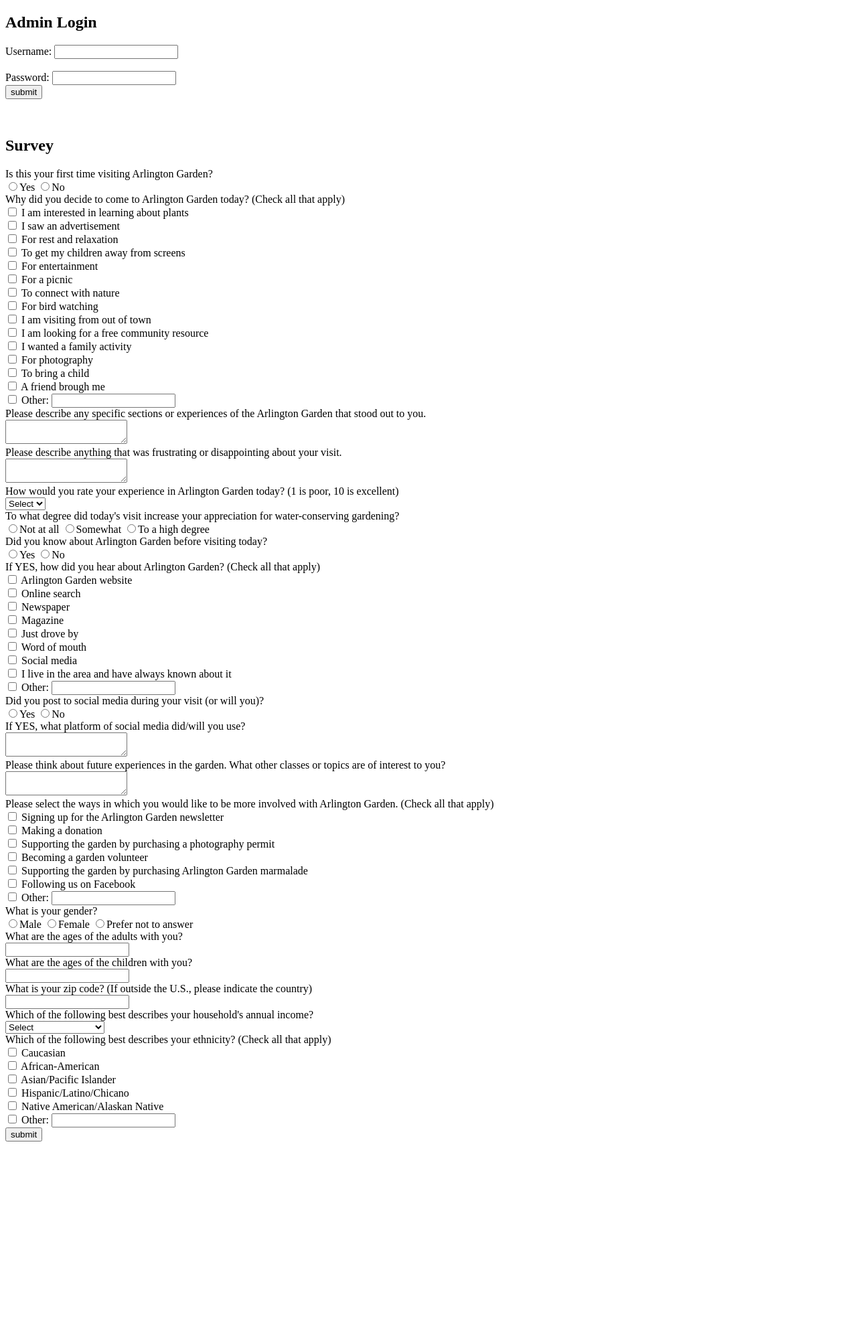
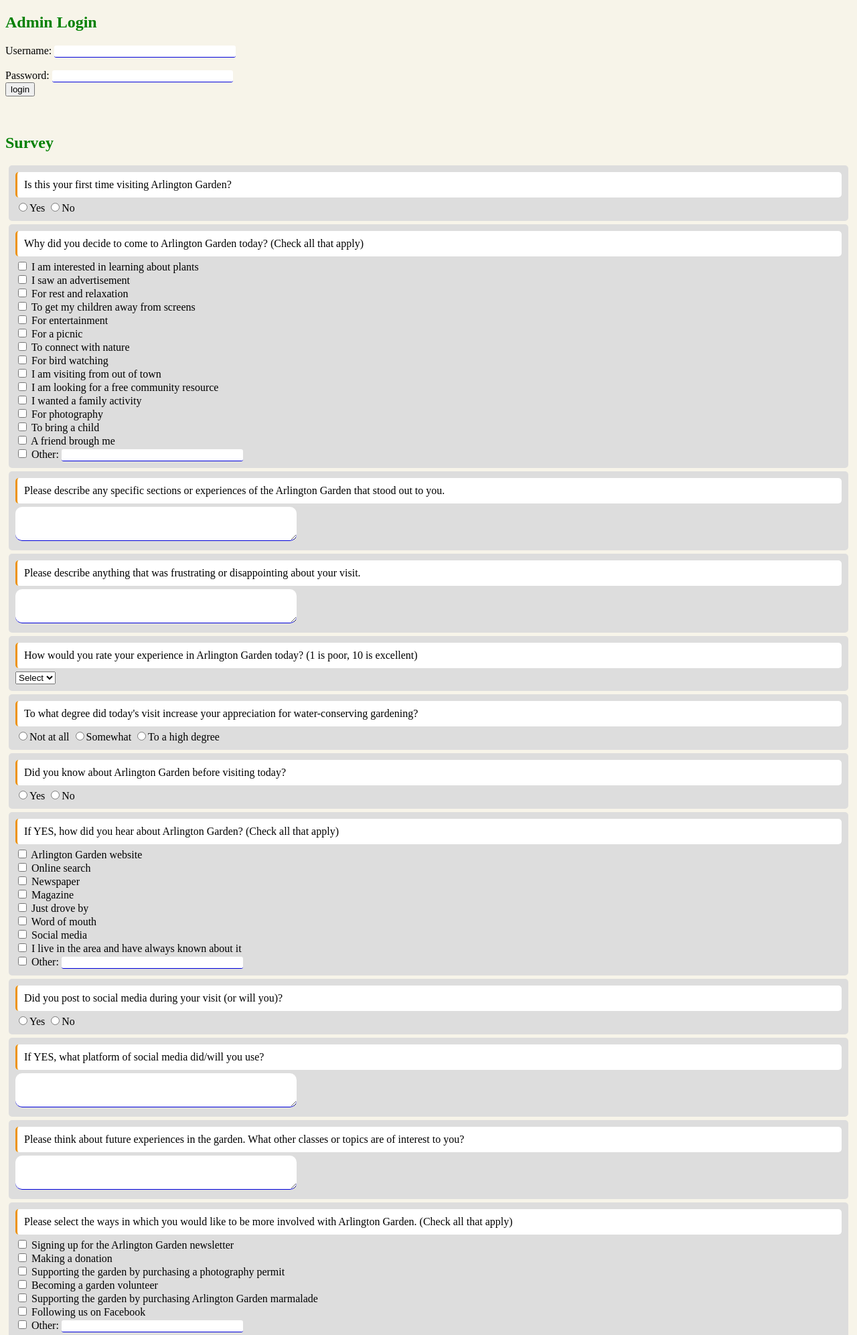
Before and after one commit to AndrewHess/arlington-garden, a Flask app: page / in a window 1280 px wide. Shown: the top 1994 px of the page at 67% size. Before the commit the page ends 1705 px from the top, so only its background shows below. Run offline with Flask 2, Linux system fonts and the light colour scheme.

Commit message:
Add CSS to survey form

```diff
--- /dev/null
+++ b/static/survey.css
@@ -0,0 +1,58 @@
+body {
+    background-color: #f7f4e9;
+}
+
+h2 {
+    color: green;
+}
+
+.qa-group {
+    /*background-color: #F0F0F0;*/
+    background-color: #DDDDDD;
+    border-radius: 5px;
+    padding: 10px;
+    margin: 5px;
+}
+
+.question {
+    background-color: #FFFFFF;
+    border-radius: 5px;
+    padding: 10px;
+    margin-bottom: 5px;
+    border-left-style: solid;
+    border-left-color: #ed930e;
+}
+
+.textarea {
+    border-style: none;
+    border-bottom-style: solid;
+    border-bottom-width: 1px;
+    border-bottom-color: #0000D9;
+    border-radius: 10px;
+    padding: 10px;
+    width: 30em;
+}
+
+.textfield {
+    border-radius: 3px;
+    border-style: none;
+    border-bottom-style: solid;
+    border-bottom-width: 1px;
+    border-bottom-color: #0000D9;
+    width: 20em;
+}
+
+.button {
+    padding: 10px;
+    border-style: none;
+    border-radius: 30px;
+    background-color: green;
+    font-family: "Arial";
+    width: 10em;
+    margin-top: 0.5em;
+    font-size: 1.2em;
+}
+
+.button-holder {
+    text-align: center;
+}
--- a/templates/survey.html
+++ b/templates/survey.html
@@ -3,7 +3,11 @@
 <html>
 <head>
 	<title>Visitor Survey</title>
+
+	<link rel="stylesheet" type="text/css" href="static/survey.css">
 </head>
+
+
 
 <body>
         <h2>Admin Login</h2>
@@ -12,19 +16,28 @@
 	<h4> {{message}} </h4>
 	{% endfor %}
 
+	<div class="form-style-5">
 		<form method="post" action="/authenticate">
-	  Username: <input type="text" name="username" required><br><br>
-	  Password: <input type="password" name="password" required><br>
-	  <input type="submit" value="submit">
+		  Username: <input type="text" name="username" required class='textfield'><br><br>
+		  Password: <input type="password" name="password" required class='textfield'><br>
+		  <input type="submit" value="login">
 		</form> <br> <br>
+	</div>
 
 	<h2>Survey</h2>
 	<form method="post" action="/data">
+	<div class='qa-group'>
+		<div class='question'>
 		Is this your first time visiting Arlington Garden?<br>
+		</div>
 	<input type="radio" name="first_time" value="yes">Yes
 	<input type="radio" name="first_time" value="no" >No<br>
+	</div>
 
-	Why did you decide to come to Arlington Garden today? (Check all that apply)<br>
+	<div class='qa-group'>
+	<div class='question'>
+		Why did you decide to come to Arlington Garden today? (Check all that apply)
+	</div>
 	<input type="checkbox" name="attend_reason" value=1>
 		I am interested in learning about plants<br>
 	<input type="checkbox" name="attend_reason" value=2>
@@ -54,15 +67,27 @@
 	<input type="checkbox" name="attend_reason" value=14>
 		A friend brough me<br>
 	<input type="checkbox" name="attend_reason" value=15>
-		Other: <input type="text" name="attend_reason_other"><br>
+		Other: <input type="text" name="attend_reason_other" class='textfield'><br>
+	</div>
 
+	<div class='qa-group'>
+		<div class='question'>
 		Please describe any specific sections or experiences of the Arlington Garden that stood out to you.<br>
-	<textarea name="stood_out"></textarea><br>
+		</div>
+	<textarea name="stood_out" class='textarea'></textarea><br>
+	</div>
 
+	<div class='qa-group'>
+		<div class='question'>
 		Please describe anything that was frustrating or disappointing about your visit.<br>
-	<textarea name="disappointing"></textarea><br>
+		</div>
+	<textarea name="disappointing" class='textarea'></textarea><br>
+	</div>
 
+	<div class='qa-group'>
+		<div class='question'>
 		How would you rate your experience in Arlington Garden today? (1 is poor, 10 is excellent)<br>
+		</div>
 	<select name="rating">
 		<option value="select">Select</option>
 		<option value=1>1</option>
@@ -76,17 +101,29 @@
 		<option value=9>9</option>
 		<option value=10>10</option>
 	</select><br>
+	</div>
 
+	<div class='qa-group'>
+		<div class='question'>
 		To what degree did today's visit increase your appreciation for water-conserving gardening?<br>
+		</div>
 	<input type="radio" name="water_conserving" value="none">Not at all
 	<input type="radio" name="water_conserving" value="some">Somewhat
 	<input type="radio" name="water_conserving" value="high">To a high degree<br>
+	</div>
 
+	<div class='qa-group'>
+		<div class='question'>
 		Did you know about Arlington Garden before visiting today?<br>
+		</div>
 	<input type="radio" name="knew_about" value="yes">Yes
 	<input type="radio" name="knew_about" value="no">No<br>
+	</div>
 
+	<div class='qa-group'>
+		<div class='question'>
 		If YES, how did you hear about Arlington Garden? (Check all that apply)<br>
+		</div>
 	<input type="checkbox" name=how_heard_about value="website">
 		Arlington Garden website<br>
 	<input type="checkbox" name=how_heard_about value="online">
@@ -104,19 +141,35 @@
 	<input type="checkbox" name=how_heard_about value="always">
 		I live in the area and have always known about it<br>
 	<input type="checkbox" name=how_heard_about value="other">
-		Other: <input type="text" name=how_heard_about_other><br>
+		Other: <input type="text" name=how_heard_about_other class='textfield'><br>
+	</div>
 
+	<div class='qa-group'>
+		<div class='question'>
 		Did you post to social media during your visit (or will you)?<br>
+		</div>
 	<input type="radio" name="post_social" value="yes">Yes
 	<input type="radio" name="post_social" value="no">No<br>
+	</div>
 
+	<div class='qa-group'>
+		<div class='question'>
 		If YES, what platform of social media did/will you use?<br>
-	<textarea name=social_platform></textarea><br>
+		</div>
+	<textarea name=social_platform class='textarea'></textarea><br>
+	</div>
 
+	<div class='qa-group'>
+		<div class='question'>
 		Please think about future experiences in the garden. What other classes or topics are of interest to you?<br>
-	<textarea name=topic_interests></textarea><br>
+		</div>
+	<textarea name=topic_interests class='textarea'></textarea><br>
+	</div>
 
+	<div class='qa-group'>
+		<div class='question'>
 		Please select the ways in which you would like to be more involved with Arlington Garden. (Check all that apply)<br>
+		</div>
 	<input type="checkbox" name="get_involved" value="newsletter">
 		Signing up for the Arlington Garden newsletter<br>
 	<input type="checkbox" name=get_involved value="donation">
@@ -130,23 +183,43 @@
 	<input type="checkbox" name="get_involved" value="facebook">
 		Following us on Facebook<br>
 	<input type="checkbox" name="get_involved" value="other">
-		Other: <input type="text" name="get_involved" _other><br>
+		Other: <input type="text" name="get_involved" class='textfield'><br>
+	</div>
 
+	<div class='qa-group'>
+		<div class='question'>
 		What is your gender?<br>
+		</div>
 	<input type="radio" name="gender" value="male">Male
 	<input type="radio" name="gender" value="female">Female
 	<input type="radio" name="gender" value="refuse">Prefer not to answer<br>
+	</div>
 
+	<div class='qa-group'>
+		<div class='question'>
 		What are the ages of the adults with you?<br>
-	<input type="text" name="adult_ages"><br>
+		</div>
+	<input type="text" name="adult_ages" class='textfield'><br>
+	</div>
 
+	<div class='qa-group'>
+		<div class='question'>
 		What are the ages of the children with you?<br>
-	<input type="text" name="child_ages"><br>
+		</div>
+	<input type="text" name="child_ages" class='textfield'><br>
+	</div>
 
+	<div class='qa-group'>
+		<div class='question'>
 		What is your zip code? (If outside the U.S., please indicate the country)<br>
-	<input type="text" name="zip"><br>
+		</div>
+	<input type="text" name="zip" class='textfield'><br>
+	</div>
 
+	<div class='qa-group'>
+		<div class='question'>
 		Which of the following best describes your household's annual income?<br>
+		</div>
 		<select name="income">
 		<option value="select">Select</option>
 		<option value=10>Less than $20,000</option>
@@ -157,8 +230,12 @@
 		<option value=110>$100,000 or more</option>
 		<option value="refuse">Prefer not to respond</option>
 	</select><br>
+	</div>
 
+	<div class='qa-group'>
+		<div class='question'>
 		Which of the following best describes your ethnicity? (Check all that apply)<br>
+		</div>
 	<input type="checkbox" name="ethnicity" value="caucasian">
 		Caucasian<br>
 	<input type="checkbox" name="ethnicity" value="african-american">
@@ -170,8 +247,12 @@
 	<input type="checkbox" name="ethnicity" value="native-american">
 		Native American/Alaskan Native<br>
 	<input type="checkbox" name="ethnicity" value="other">
-		Other: <input type="text" name="ethnicity_other"><br>
-	<input type="submit" value="submit">
+		Other: <input type="text" name="ethnicity_other" class='textfield'><br>
+	</div>
+
+	<div class='button-holder'>
+	<input type="submit" value="Submit" class='button'>
+	</div>
 	</form>
 </body>
 
```
Lines whose indentation alone changed are shown as unchanged.
